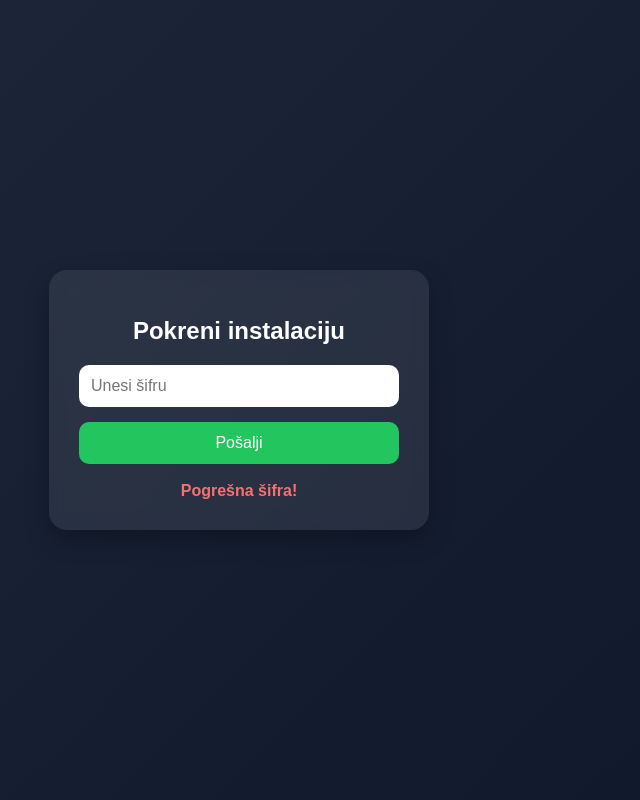
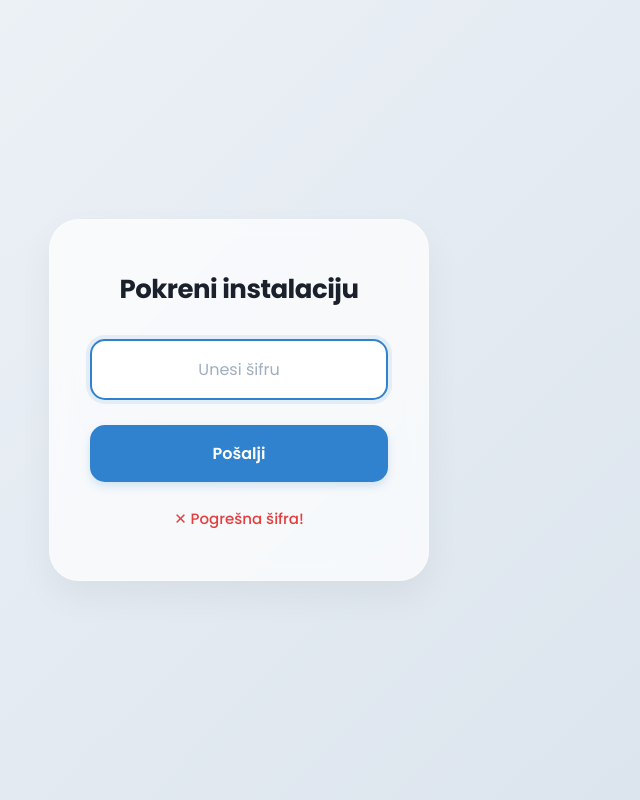
Before and after one commit to bjsites/Dokument-Donwloader, a plain HTML site: page index.html in a window 1280 px wide. Both pictures are taken after a click on the button "Pošalji". Shown: the whole page, without its empty margins (401-1041 px from the left). Drawn offline with Linux system fonts and the light colour scheme.

Commit message:
Ljepši dizajn

```diff
--- a/index.html
+++ b/index.html
@@ -5,71 +5,147 @@
   <meta charset="UTF-8" />
   <meta name="viewport" content="width=device-width, initial-scale=1.0" />
   <title>Instalacija prezentacije</title>
+  <link rel="preconnect" href="https://fonts.googleapis.com">
+  <link rel="preconnect" href="https://fonts.gstatic.com" crossorigin>
+  <link href="https://fonts.googleapis.com/css2?family=Poppins:wght@400;500;600;700&display=swap" rel="stylesheet">
+
   <style>
+    * {
+      box-sizing: border-box;
+      margin: 0;
+      padding: 0;
+      font-family: 'Poppins', sans-serif;
+      /* Primjena čistog fonta */
+    }
+
     body {
-      margin: 0;
       height: 100vh;
       display: flex;
       justify-content: center;
       align-items: center;
-      background: linear-gradient(135deg, #1e293b, #0f172a);
-      font-family: Arial, sans-serif;
-      color: white;
+      /* Svjetlija, svježija pozadina (blagi gradijent plave/bijele) */
+      background: linear-gradient(135deg, #f0f4f8 0%, #d9e2ec 100%);
+      overflow: hidden;
     }
 
     .container {
-      background: rgba(255, 255, 255, 0.08);
-      padding: 30px;
-      border-radius: 18px;
-      width: 320px;
+      /* Čist, prozračan "stakleni" kontejner na svijetloj podlozi */
+      background: rgba(255, 255, 255, 0.7);
+      backdrop-filter: blur(10px);
+      -webkit-backdrop-filter: blur(10px);
+      padding: 50px 40px;
+      border-radius: 30px;
+      /* Mekši rubovi */
+      width: 380px;
       text-align: center;
-      box-shadow: 0 10px 25px rgba(0, 0, 0, 0.3);
-      backdrop-filter: blur(8px);
+      /* Suptilna, meka sjena */
+      box-shadow: 0 15px 35px rgba(0, 0, 0, 0.05);
+      border: 1px solid rgba(255, 255, 255, 0.3);
+      transition: transform 0.3s ease, box-shadow 0.3s ease;
+    }
+
+    .container:hover {
+      transform: translateY(-5px);
+      box-shadow: 0 20px 45px rgba(0, 0, 0, 0.08);
     }
 
     h1 {
-      margin-bottom: 20px;
-      font-size: 24px;
+      margin-bottom: 30px;
+      font-size: 26px;
+      font-weight: 700;
+      color: #1a202c;
+      /* Tamno siva za bolju čitljivost */
+      letter-spacing: -0.5px;
+    }
+
+    .input-group {
+      position: relative;
+      margin-bottom: 25px;
     }
 
     input {
       width: 100%;
-      padding: 12px;
-      border: none;
-      border-radius: 10px;
-      margin-bottom: 15px;
+      padding: 16px 20px;
+      border: 2px solid #e2e8f0;
+      /* Svijetlo sivi obrub */
+      border-radius: 15px;
       font-size: 16px;
-      box-sizing: border-box;
+      background-color: #ffffff;
+      color: #1a202c;
+      outline: none;
+      transition: all 0.3s ease;
+      text-align: center;
+    }
+
+    /* Fokus na unos: plavi obrub i blagi sjaj */
+    input:focus {
+      border-color: #3182ce;
+      box-shadow: 0 0 0 4px rgba(49, 130, 206, 0.1);
+    }
+
+    input::placeholder {
+      color: #a0aec0;
     }
 
     button {
       width: 100%;
-      padding: 12px;
+      padding: 16px;
       border: none;
-      border-radius: 10px;
-      background: #22c55e;
+      border-radius: 15px;
+      /* Mekša, "digitalna" plava boja */
+      background: #3182ce;
       color: white;
       font-size: 16px;
+      font-weight: 600;
       cursor: pointer;
-      transition: 0.3s;
+      box-shadow: 0 4px 10px rgba(49, 130, 206, 0.2);
+      transition: all 0.3s ease;
     }
 
     button:hover {
-      background: #16a34a;
+      background: #2b6cb0;
+      box-shadow: 0 6px 15px rgba(49, 130, 206, 0.3);
+    }
+
+    button:active {
+      transform: scale(0.98);
     }
 
     #message {
-      margin-top: 18px;
-      font-size: 16px;
-      font-weight: bold;
+      margin-top: 25px;
+      font-size: 15px;
+      font-weight: 500;
+      min-height: 22px;
+      transition: all 0.3s ease;
     }
 
+    /* Čiste, jasne boje za poruke */
     .error {
-      color: #f87171;
+      color: #e53e3e;
+      /* Crvena za grešku */
+      animation: shake 0.4s ease;
     }
 
     .success {
-      color: #4ade80;
+      color: #38a169;
+      /* Zelena za uspjeh */
+    }
+
+    /* Animacija trešenja za pogrešnu šifru */
+    @keyframes shake {
+
+      0%,
+      100% {
+        transform: translateX(0);
+      }
+
+      25% {
+        transform: translateX(-6px);
+      }
+
+      75% {
+        transform: translateX(6px);
+      }
     }
   </style>
 </head>
@@ -78,22 +154,35 @@
   <div class="container">
     <h1>Pokreni instalaciju</h1>
 
-    <input type="password" id="password" placeholder="Unesi šifru" />
+    <div class="input-group">
+      <input type="password" id="password" placeholder="Unesi šifru" />
+    </div>
     <button onclick="checkPassword()">Pošalji</button>
 
     <div id="message"></div>
   </div>
 
   <script>
+    // Omogućava slanje pritiskom na dugme "Enter" na tastaturi
+    document.getElementById('password').addEventListener('keypress', function (e) {
+      if (e.key === 'Enter') {
+        checkPassword();
+      }
+    });
+
     function checkPassword() {
-      const password = document.getElementById('password').value;
+      const passwordInput = document.getElementById('password');
+      const password = passwordInput.value;
       const message = document.getElementById('message');
 
+      // Resetovanje klase i animacije
+      message.className = '';
+      void message.offsetWidth;
+
       if (password === '43201') {
-        message.textContent = 'Instalacija prezentacije počinje';
+        message.textContent = '✓ Instalacija prezentacije počinje';
         message.className = 'success';
 
-        // Automatsko preuzimanje PPT dokumenta
         const link = document.createElement('a');
         link.href = 'Checklist 4.pdf';
         link.download = 'Checklist 4.pdf';
@@ -101,8 +190,9 @@
         link.click();
         document.body.removeChild(link);
       } else {
-        message.textContent = 'Pogrešna šifra!';
+        message.textContent = '✕ Pogrešna šifra!';
         message.className = 'error';
+        passwordInput.focus();
       }
     }
   </script>
```
